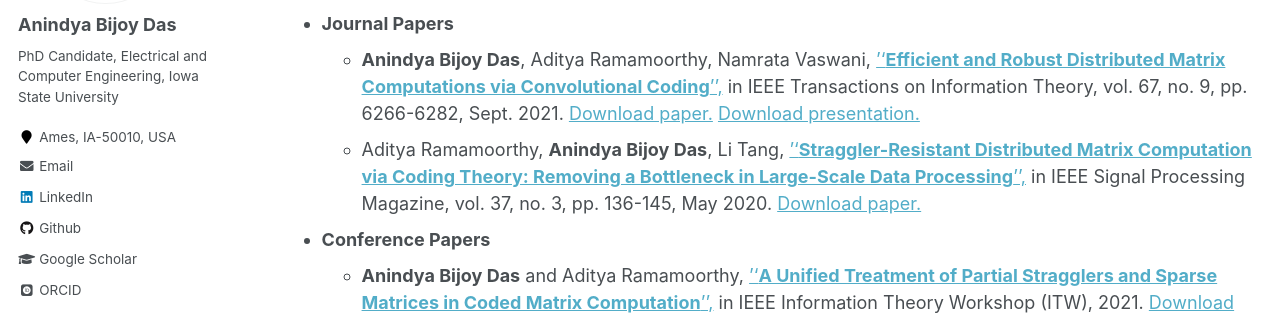
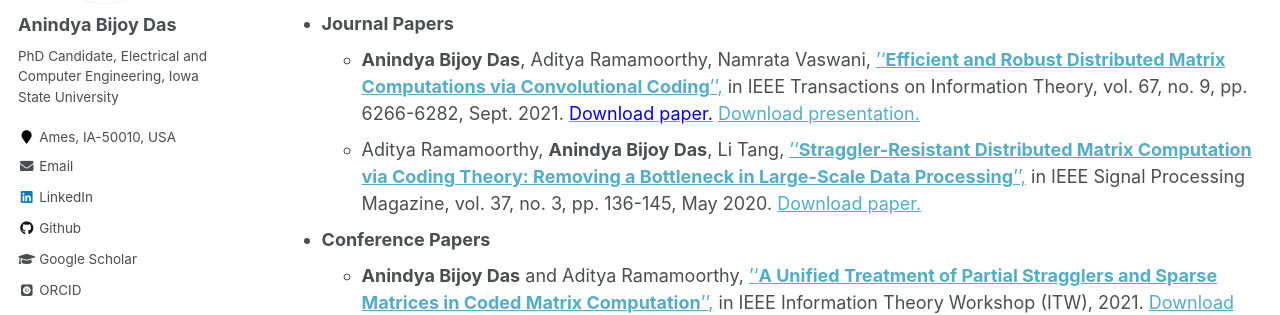
Before and after one commit to anindyabijoydas/portfolio, a Jekyll site: the page built from _pages/research.md, in a window 1280 px wide. Shown: the part 359-674 px from the top of the page. Built offline with Jekyll 4.4.1, drawn with Linux system fonts in a browser that asks for light colours; some web fonts are replaced.

Commit message:
Update research.md

```diff
--- a/_pages/research.md
+++ b/_pages/research.md
@@ -12,7 +12,7 @@ Straggler mitigation in distributed computation
 In my PhD research in Iowa State University under the supervision of Professor Aditya Ramamoorthy, I am working on the straggler issue in distributed computations, specifically for distributed matrix-matrix multiplication. Usually the large-scale matrix multiplication is done over the cluster consisting of several worker nodes, some of which may be significantly slower than others. These slower nodes are called stragglers, and we have developed novel schemes which treat the stragglers efficiently to have a fast and numerically stable distributed computation system. The corresponding publications include-
 
 * **Journal Papers**
-   * **Anindya Bijoy Das**, Aditya Ramamoorthy, Namrata Vaswani, [''**Efficient and Robust Distributed Matrix Computations via Convolutional Coding**'',](https://ieeexplore.ieee.org/abstract/document/9478901) in IEEE Transactions on Information Theory, vol. 67, no. 9, pp. 6266-6282, Sept. 2021. [Download paper.](https://www.dropbox.com/s/jor6hn9lkdba62c/ittrans.pdf?dl=0) [Download presentation.](https://www.dropbox.com/s/gy828wi4yuf7wrt/ittrans_presentation.pdf?dl=0)
+   * **Anindya Bijoy Das**, Aditya Ramamoorthy, Namrata Vaswani, [''**Efficient and Robust Distributed Matrix Computations via Convolutional Coding**'',](https://ieeexplore.ieee.org/abstract/document/9478901) in IEEE Transactions on Information Theory, vol. 67, no. 9, pp. 6266-6282, Sept. 2021. [<span style="color:blue">Download paper.</span>](https://www.dropbox.com/s/jor6hn9lkdba62c/ittrans.pdf?dl=0) [Download presentation.](https://www.dropbox.com/s/gy828wi4yuf7wrt/ittrans_presentation.pdf?dl=0)
    * Aditya Ramamoorthy, **Anindya Bijoy Das**, Li Tang, [''**Straggler-Resistant Distributed Matrix Computation via Coding Theory: Removing a Bottleneck in Large-Scale Data Processing**'',](https://ieeexplore.ieee.org/abstract/document/9084368) in IEEE Signal Processing Magazine, vol. 37, no. 3, pp. 136-145, May 2020. [Download paper.](https://www.dropbox.com/s/48di7uhogpsv49k/spmag.pdf?dl=0)
 
 * **Conference Papers**
```
